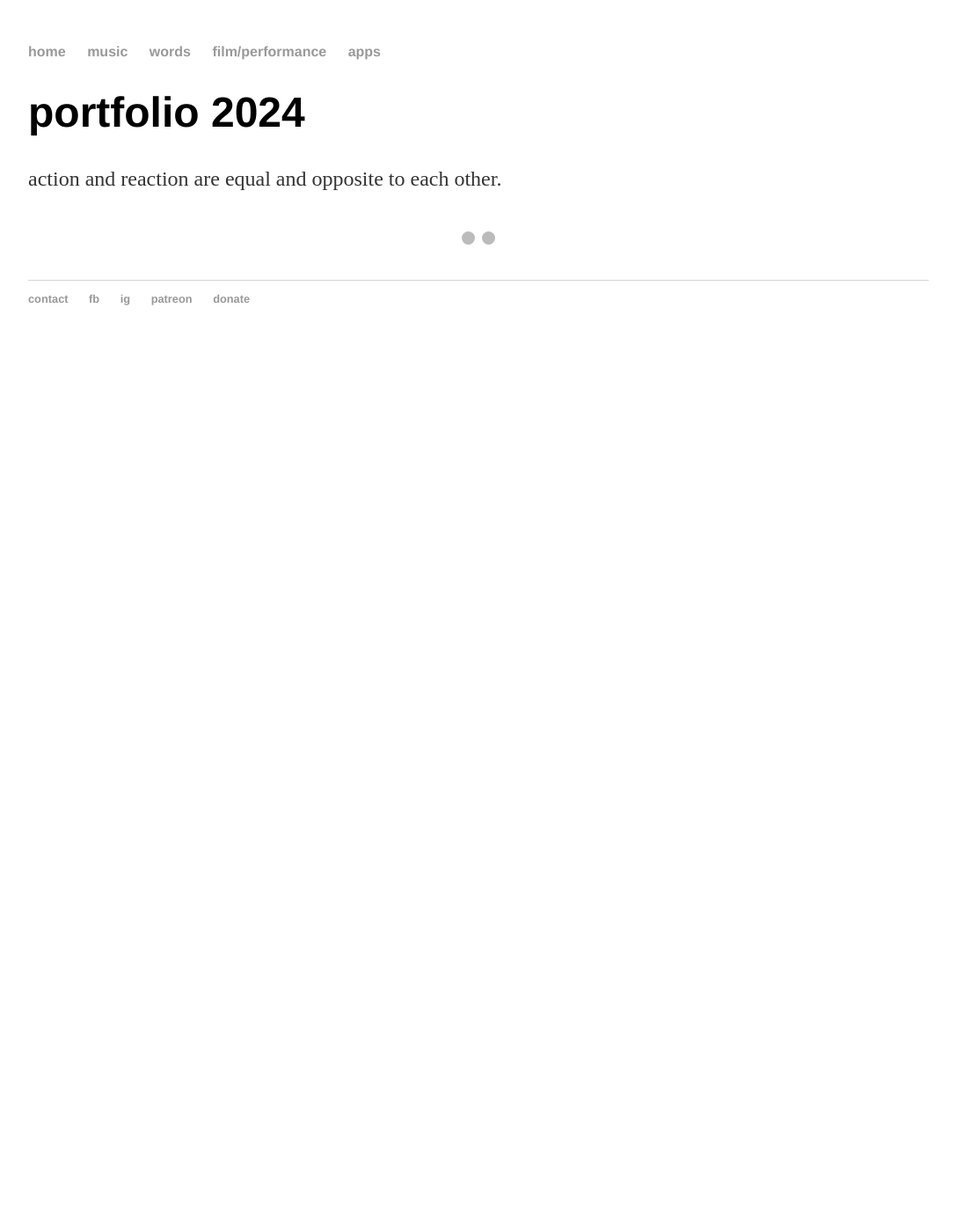
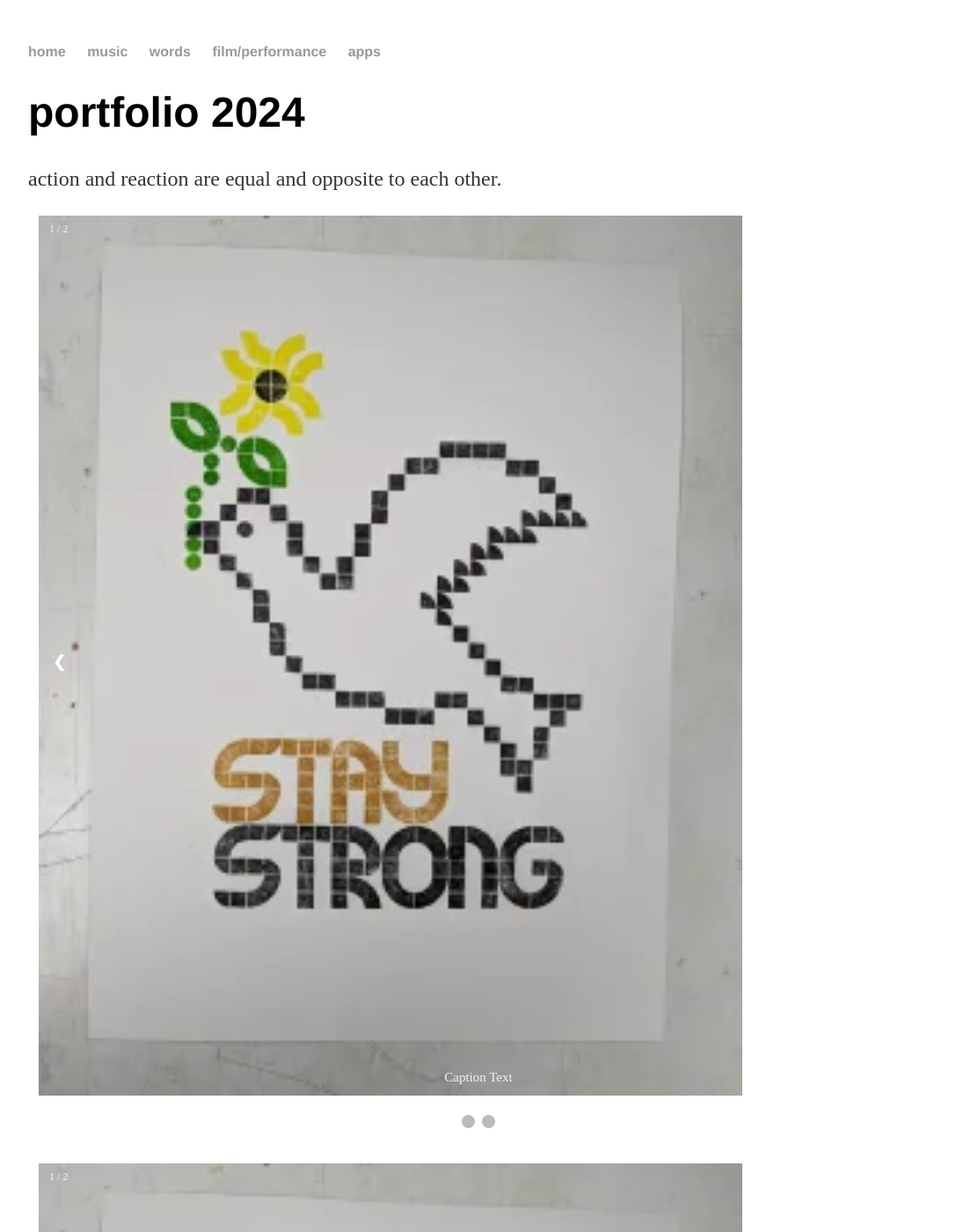
Before and after one commit to maksuihin/maksuihin.github.io, a Jekyll site: the page built from portfolio2024/index.html, in a window 1280 px wide and 1400 px high. Shown: the whole window at 88% size, without its empty margins (96-1183 px from the left). Built offline with Jekyll 4.4.1, drawn with Linux system fonts in a browser that asks for light colours.

Commit message:
Added java script

```diff
--- a/portfolio2024/index.html
+++ b/portfolio2024/index.html
@@ -29,17 +29,16 @@ img {max-width:800px}
 
 
 
-<!-- Slideshow container -->
+<!-- Slideshow 1 -->
 <div class="slideshow-container">
 
-  <!-- Full-width images with number and caption text -->
-  <div class="mySlides fade">
+  <div class="mySlides1">
     <div class="numbertext">1 / 2</div>
     <img src="MAK Sui-hin - Stay Strong (2024).jpg" style="width:80%">
     <div class="text">Caption Text</div>
   </div>
 
-  <div class="mySlides fade">
+  <div class="mySlides1">
     <div class="numbertext">2 / 2</div>
     <img src="MAK Sui-hin - Stay Strong (2024) - detail.jpg" style="width:80%">
     <div class="text">Caption Text</div>
@@ -56,6 +55,56 @@ img {max-width:800px}
 
 <br>
 <br>
+
+<!-- Slideshow 2 -->
+<div class="slideshow-container">
+
+  <div class="mySlides2">
+    <div class="numbertext">1 / 2</div>
+    <img src="MAK Sui-hin - Stay Strong (2024).jpg" style="width:80%">
+    <div class="text">Caption Text</div>
+  </div>
+
+  <div class="mySlides2">
+    <div class="numbertext">2 / 2</div>
+    <img src="MAK Sui-hin - Stay Strong (2024) - detail.jpg" style="width:80%">
+    <div class="text">Caption Text</div>
+  </div>
+
+  <a class="prev" onclick="plusSlides(-1)">&#10094;</a>
+  <a class="next" onclick="plusSlides(1)">&#10095;</a>
+</div>
+<br>
+<div style="text-align:center">
+  <span class="dot" onclick="currentSlide(1)"></span>
+  <span class="dot" onclick="currentSlide(2)"></span>
+</div>
+
+<br>
+<br>
+
+<script>
+let slideIndex = [1,1];
+let slideId = ["mySlides1", "mySlides2"]
+showSlides(1, 0);
+showSlides(1, 1);
+
+function plusSlides(n, no) {
+  showSlides(slideIndex[no] += n, no);
+}
+
+function showSlides(n, no) {
+  let i;
+  let x = document.getElementsByClassName(slideId[no]);
+  if (n > x.length) {slideIndex[no] = 1}
+  if (n < 1) {slideIndex[no] = x.length}
+  for (i = 0; i < x.length; i++) {
+     x[i].style.display = "none";
+  }
+  x[slideIndex[no]-1].style.display = "block";
+}
+</script>
+
 <!-- <p>thank you.  hope you enjoyed it!</br></br>
 	<small>disclaimer
 </br>this is a work of fiction.  names, characters, businesses, places, events and incidents are either the products of the author’s imagination or used in a fictitious manner.  any resemblance to actual persons, living or dead, or actual events is purely coincidental.</small></p>-->
```
